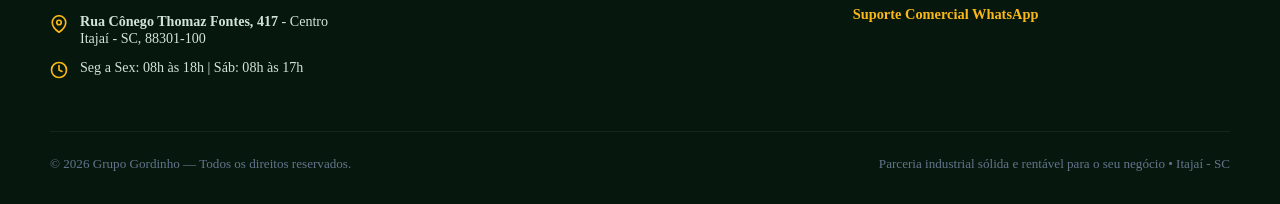
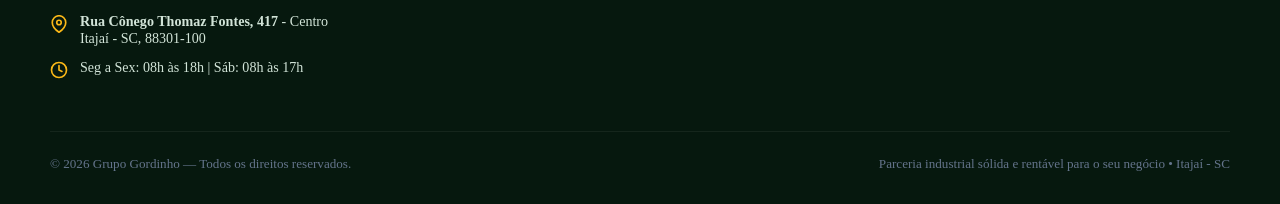
Before and after one commit to DevArinoBorba/Gordinhopersonalizados, a website: page cadastro-terceirizado.html in a window 1280 px wide. Shown: the part 1290-1494 px from the top of the page. Drawn offline with Linux system fonts and the light colour scheme.

Commit message:
fix: remove link avulso para whatsapp na pagina de cadastro deixando apenas o envio pelo formulario

```diff
--- a/cadastro-terceirizado.html
+++ b/cadastro-terceirizado.html
@@ -216,7 +216,6 @@
           <li><a href="index.html" style="color: #94A3B8; text-decoration: none;">Início do Portal</a></li>
           <li><a href="index.html#cliente-final" style="color: #94A3B8; text-decoration: none;">Cliente Final</a></li>
           <li><a href="https://gordinhocelulares.com.br" target="_blank" rel="noopener noreferrer" style="color: #94A3B8; text-decoration: none;">Gordinho Celulares</a></li>
-          <li><a href="https://wa.me/5547996970405" target="_blank" style="color: var(--color-primary); text-decoration: none; font-weight: 600;">Suporte Comercial WhatsApp</a></li>
         </ul>
       </div>
     </div>
```
